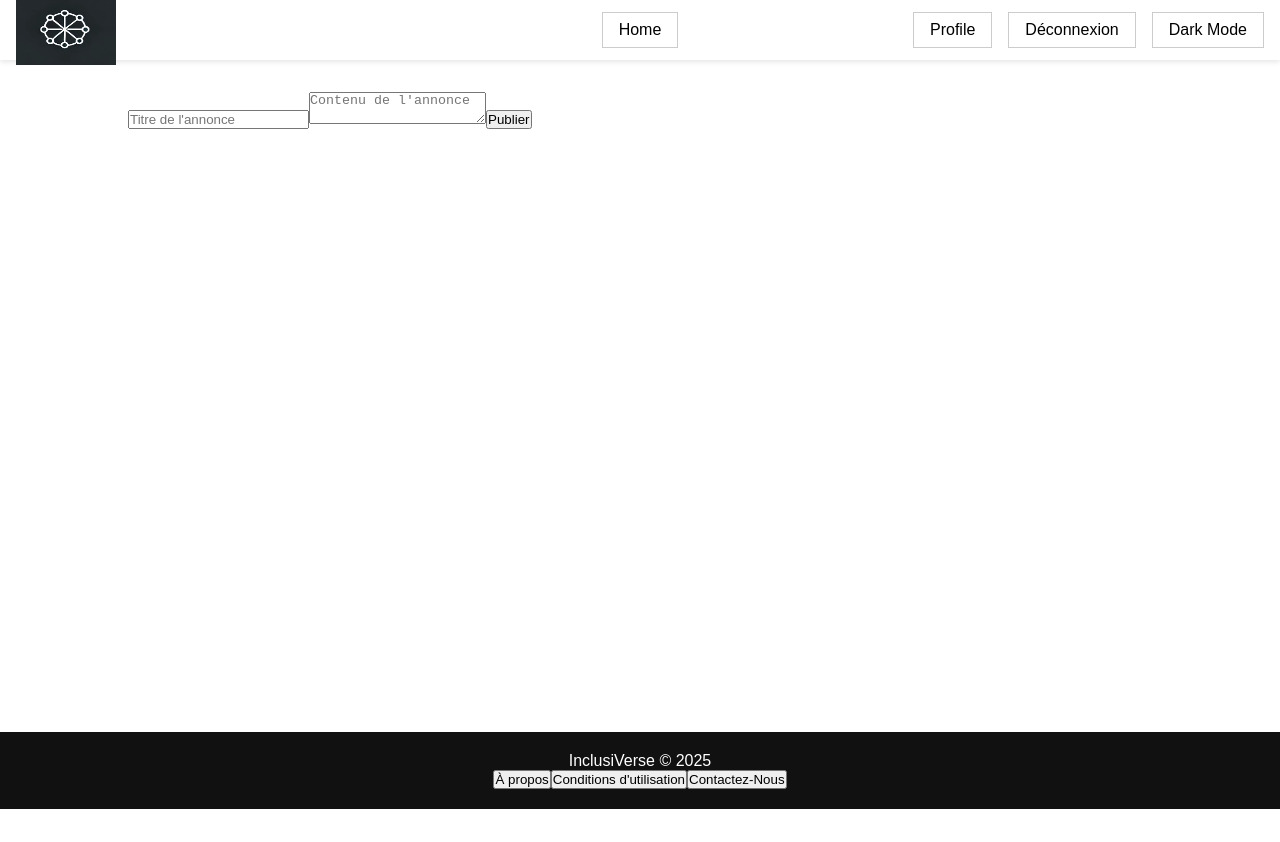
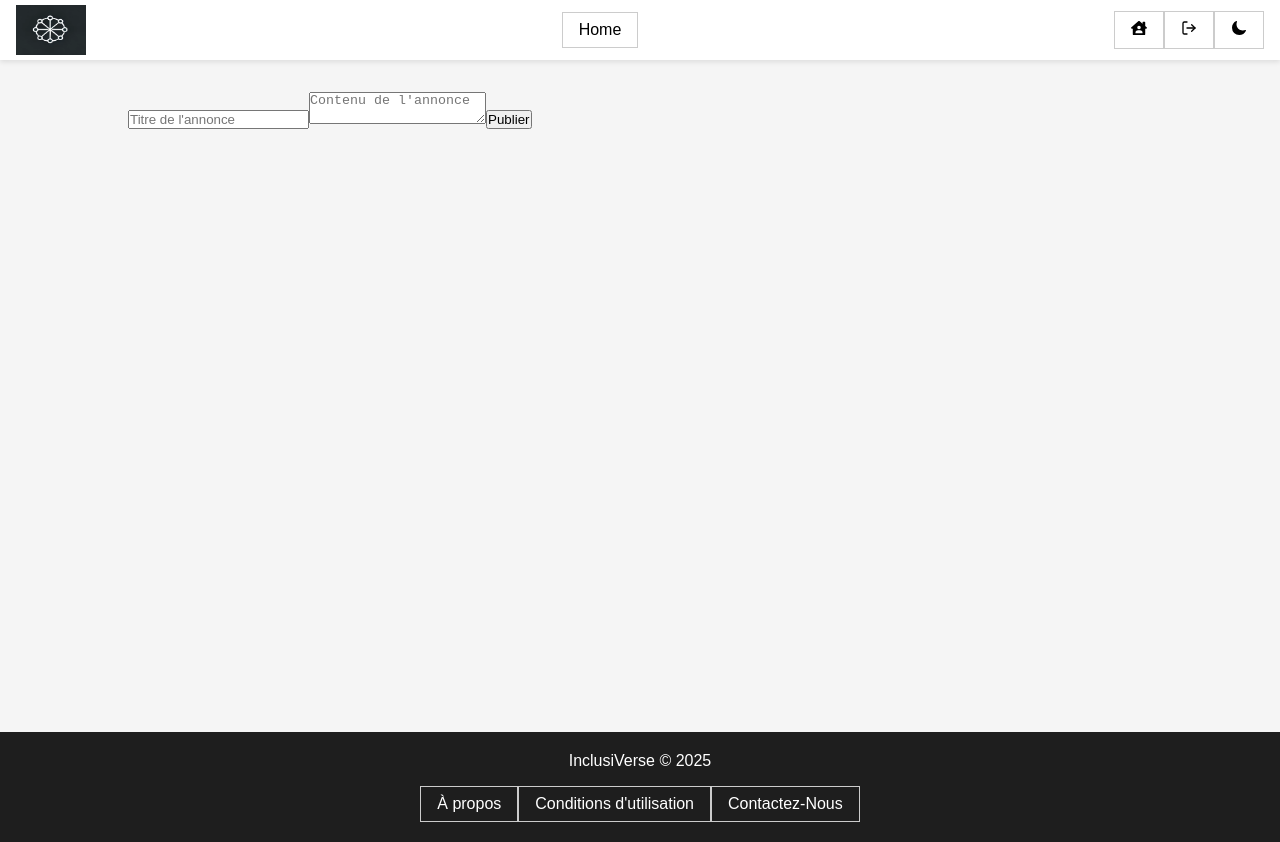
Before and after one commit to WildCodeSchool-2024-09/JS-RemoteFR-Crew404-Inclusiverse, a React (Vite) app in the folder client/: page / in a window 1280 px wide. Before the commit the page ends 809 px from the top, so only its background shows below. Built offline with nearby package versions, Linux system fonts and the light colour scheme.

Commit message:
navbar and footer done

```diff
--- a/client/package.json
+++ b/client/package.json
@@ -10,6 +10,7 @@
   "dependencies": {
     "react": "^18.3.1",
     "react-dom": "^18.3.1",
+    "react-icons": "^5.4.0",
     "react-router-dom": "^6.26.2"
   },
   "devDependencies": {
--- a/client/src/App.css
+++ b/client/src/App.css
@@ -1,30 +1,25 @@
+:root {
+  /* Theme light */
+  --background-color: #f5f5f5;
+  --text-color: #333;
+
+  /* Theme dark */
+  --backgroud-color-dark: #1e1e1e;
+  --text-color-dark: #fff;
+}
+
 * {
   margin: 0;
   padding: 0;
   box-sizing: border-box;
 }
 
-.footer {
-  background: #121111;
-  color: #fff;
-  padding: 20px 0;
-  text-align: center;
-  font-family: Arial, sans-serif;
-  position: absolute;
-  width: 100%;
-  margin-top: auto;
-}
-
-.dark-mode .navbar {
-  background-color: #1e1e1e;
-  color: #bbbbbb;
-}
 .light-mode {
-  background-color: #ffffff;
-  color: #000000;
+  background-color: var(--background-color);
+  color: var(--text-color);
 }
 
 .dark-mode {
-  background-color: #121212;
-  color: #ffffff;
+  background-color: var(--backgroud-color-dark);
+  color: var(--text-color-dark);
 }
--- a/client/src/components/Footer/Footer.tsx
+++ b/client/src/components/Footer/Footer.tsx
@@ -1,3 +1,4 @@
+import "./footer.css";
 function Footer() {
   return (
     <footer className="footer">
--- a/client/src/components/Footer/footer.css
+++ b/client/src/components/Footer/footer.css
@@ -1,9 +1,3 @@
-* {
-  margin: 0;
-  padding: 0;
-  box-sizing: border-box;
-}
-
 @media (max-width: 768px) {
   .footer-container {
     flex-direction: column;
@@ -12,63 +6,23 @@
 }
 
 .footer {
-  background: #121111;
-
-  color: #171515;
-  padding: 40px 0;
+  background: var(--backgroud-color-dark);
+  padding: 20px 0;
   text-align: center;
   font-family: Arial, sans-serif;
+  position: absolute;
+  width: 100%;
+  margin-top: auto;
+  color: var(--text-color-dark);
 }
 
-.footer-container {
-  display: flex;
-  flex-wrap: wrap;
-  justify-content: space-around;
-  max-width: 1200px;
-  margin: 0 auto;
-  padding-bottom: 20px;
+.footer button {
+  font-size: 16px;
+  padding: 8px 16px;
+  color: var(--text-color-dark);
+  margin-top: 1rem;
+  background-color: transparent;
+  border: 1px solid #ccc;
+  cursor: pointer;
+  transition: background-color 0.2s;
 }
-
-.footer-section {
-  flex: 1;
-  min-width: 200px;
-  padding: 10px;
-  margin-bottom: 20px;
-}
-
-.footer-section h3 {
-  font-size: 18px;
-  margin-bottom: 10px;
-}
-
-.footer-section p,
-.footer-section ul {
-  font-size: 14px;
-  line-height: 1.6;
-}
-
-.footer-section ul {
-  list-style: none;
-  padding: 0;
-}
-
-.footer-section ul li {
-  margin: 5px 0;
-}
-
-.footer-section ul li a {
-  color: #bbb;
-  text-decoration: none;
-  transition: color 0.3s;
-}
-
-.footer-section ul li a:hover {
-  color: #fff;
-}
-
-.footer-bottom {
-  border-top: 1px solid #555;
-  padding-top: 10px;
-  font-size: 14px;
-  opacity: 0.8;
-}
--- a/client/src/components/Navbar/Navbar.tsx
+++ b/client/src/components/Navbar/Navbar.tsx
@@ -1,3 +1,8 @@
+import { FaHouseUser } from "react-icons/fa";
+import { IoSunny } from "react-icons/io5";
+import { IoMoon } from "react-icons/io5";
+import { LuLogOut } from "react-icons/lu";
+
 import "./Navbar.css";
 
 interface NavbarProps {
@@ -8,31 +13,21 @@ interface NavbarProps {
 function Navbar({ toggleDarkMode, isDarkMode }: NavbarProps) {
   return (
     <nav className="navbar">
-      {/* Section gauche */}
-      <div className="navbar-left">
-        <img
-          src="/images/logo_inclusiverse.png"
-          alt="logo_inclusiverse"
-          width={100}
-          height={70}
-        />
-      </div>
+      <img src="/images/logo_inclusiverse.png" alt="logo_inclusiverse" />
 
-      <div className="navbar-center">
-        <button type="button" className="btn-home">
-          Home
+      <button type="button" className="btn home">
+        Home
+      </button>
+
+      <div className="group-buttons">
+        <button type="button" className="btn profile" aria-label="Profile">
+          <FaHouseUser />
         </button>
-      </div>
-
-      <div className="navbar-right">
-        <button type="button" className="btn-profile">
-          Profile
+        <button type="button" className="btn logout" aria-label="Logout">
+          <LuLogOut />
         </button>
-        <button type="button" className="btn-logout">
-          Déconnexion
-        </button>
-        <button type="button" className="btn-darkmode" onClick={toggleDarkMode}>
-          {isDarkMode ? "Light Mode" : "Dark Mode"}
+        <button type="button" className="btn darkmode" onClick={toggleDarkMode}>
+          {isDarkMode ? <IoSunny /> : <IoMoon />}
         </button>
       </div>
     </nav>
--- a/client/src/components/Navbar/navbar.css
+++ b/client/src/components/Navbar/navbar.css
@@ -1,47 +1,3 @@
-* {
-  margin: 0;
-  padding: 0;
-  box-sizing: border-box;
-}
-
-@media (max-width: 768px) {
-  .navbar {
-    flex-direction: column;
-    align-items: center;
-    height: auto;
-    padding: 0.5rem;
-  }
-
-  .navbar-left,
-  .navbar-center,
-  .navbar-right {
-    flex: none;
-    width: 100%;
-    text-align: center;
-    margin: 8px 0;
-  }
-
-  .navbar-right {
-    gap: 0.5rem;
-  }
-}
-
-@media (max-width: 375px) {
-  .navbar {
-    padding: 0.25rem;
-  }
-
-  .navbar-logo {
-    font-size: 16px;
-  }
-
-  .btn-home,
-  .navbar-right button {
-    font-size: 14px;
-    padding: 6px 12px;
-  }
-}
-
 .navbar {
   display: flex;
   align-items: center;
@@ -54,30 +10,18 @@
   transition: background-color 0.3s, color 0.3s;
 }
 
+.navbar img {
+  width: 70px;
+  height: 50px;
+}
+
 .navbar.dark-mode {
   background-color: #333;
   color: #fff;
   box-shadow: none;
 }
 
-.navbar-left {
-  flex: 1;
-  display: flex;
-  align-items: center;
-}
-
-.navbar-logo {
-  font-weight: bold;
-  font-size: 20px;
-}
-
-.navbar-center {
-  flex: 1;
-  display: flex;
-  justify-content: center;
-}
-
-.btn-home {
+.btn {
   font-size: 16px;
   padding: 8px 16px;
   background-color: transparent;
@@ -86,18 +30,11 @@
   transition: background-color 0.2s;
 }
 
-.btn-home:hover {
+.btn:hover {
   background-color: #f0f0f0;
 }
 
-.navbar-right {
-  flex: 1;
-  display: flex;
-  justify-content: flex-end;
-  gap: 1rem;
-}
-
-.navbar-right button {
+.group-buttons button {
   font-size: 16px;
   padding: 8px 16px;
   background-color: transparent;
@@ -106,17 +43,55 @@
   transition: background-color 0.2s;
 }
 
-.navbar-right button:hover {
+.group-buttons button:hover {
   background-color: #f0f0f0;
 }
 
 .navbar.dark-mode .btn-home:hover,
-.navbar.dark-mode .navbar-right button:hover {
+.navbar.dark-mode .group-buttons button:hover {
   background-color: #555;
 }
 
 .navbar.dark-mode .btn-home,
-.navbar.dark-mode .navbar-right button {
+.navbar.dark-mode .group-buttons button {
   color: #fff;
   border-color: #555;
 }
+/*
+@media (max-width: 768px) {
+	.navbar {
+		flex-direction: column;
+		align-items: center;
+		height: auto;
+		padding: 0.5rem;
+	}
+
+	.navbar-left,
+	.navbar-center,
+	.group-buttons {
+		flex: none;
+		width: 100%;
+		text-align: center;
+		margin: 8px 0;
+	}
+
+	.group-buttons {
+		gap: 0.5rem;
+	}
+}
+
+@media (max-width: 375px) {
+	.navbar {
+		padding: 0.25rem;
+	}
+
+	.navbar-logo {
+		font-size: 16px;
+	}
+
+	.btn-home,
+	.group-buttons button {
+		font-size: 14px;
+		padding: 6px 12px;
+	}
+} */
--- a/client/src/main.tsx
+++ b/client/src/main.tsx
@@ -8,6 +8,9 @@ import { RouterProvider, createBrowserRouter } from "react-router-dom";
 // Import the main app component
 import App from "./App";
 import Layout from "./pages/Layout/Layout";
+
+// Import CSS
+import "./App.css";
 
 // Import additional components for new routes
 // Try creating these components in the "pages" folder
```
